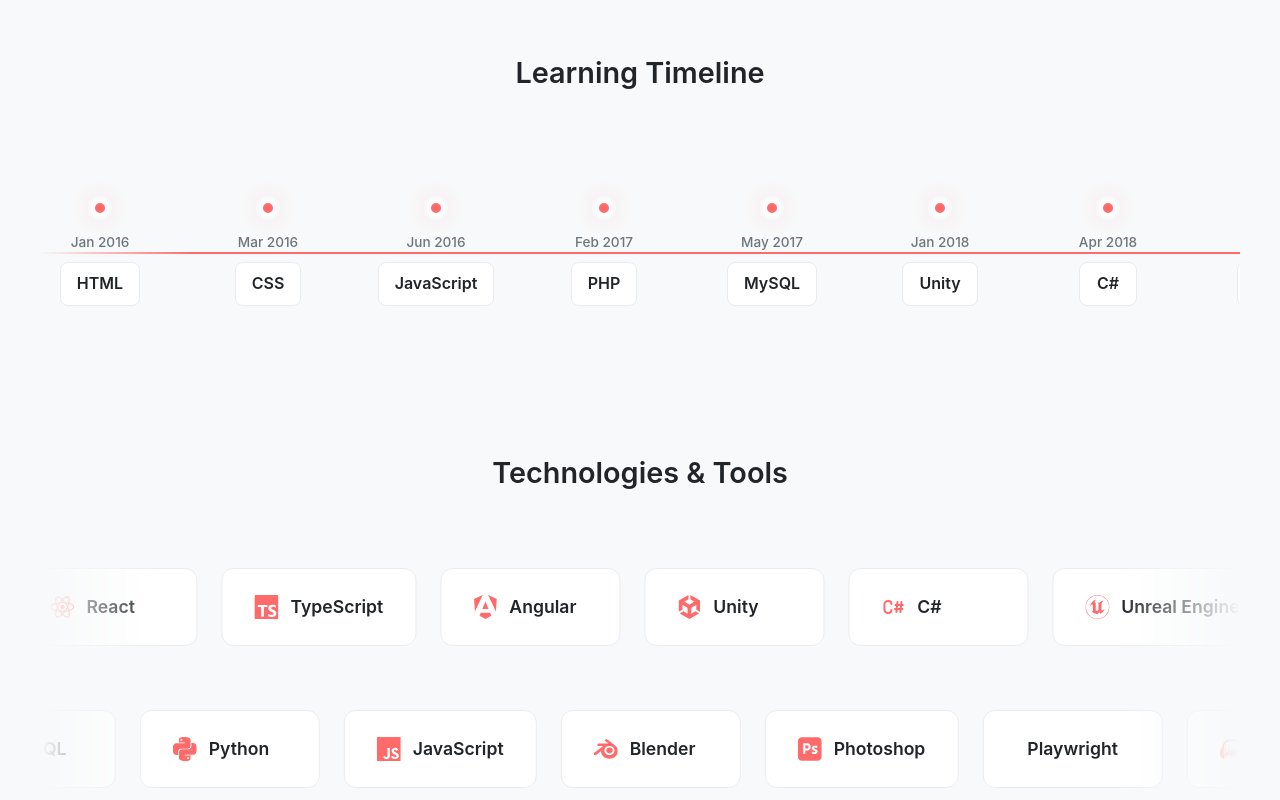
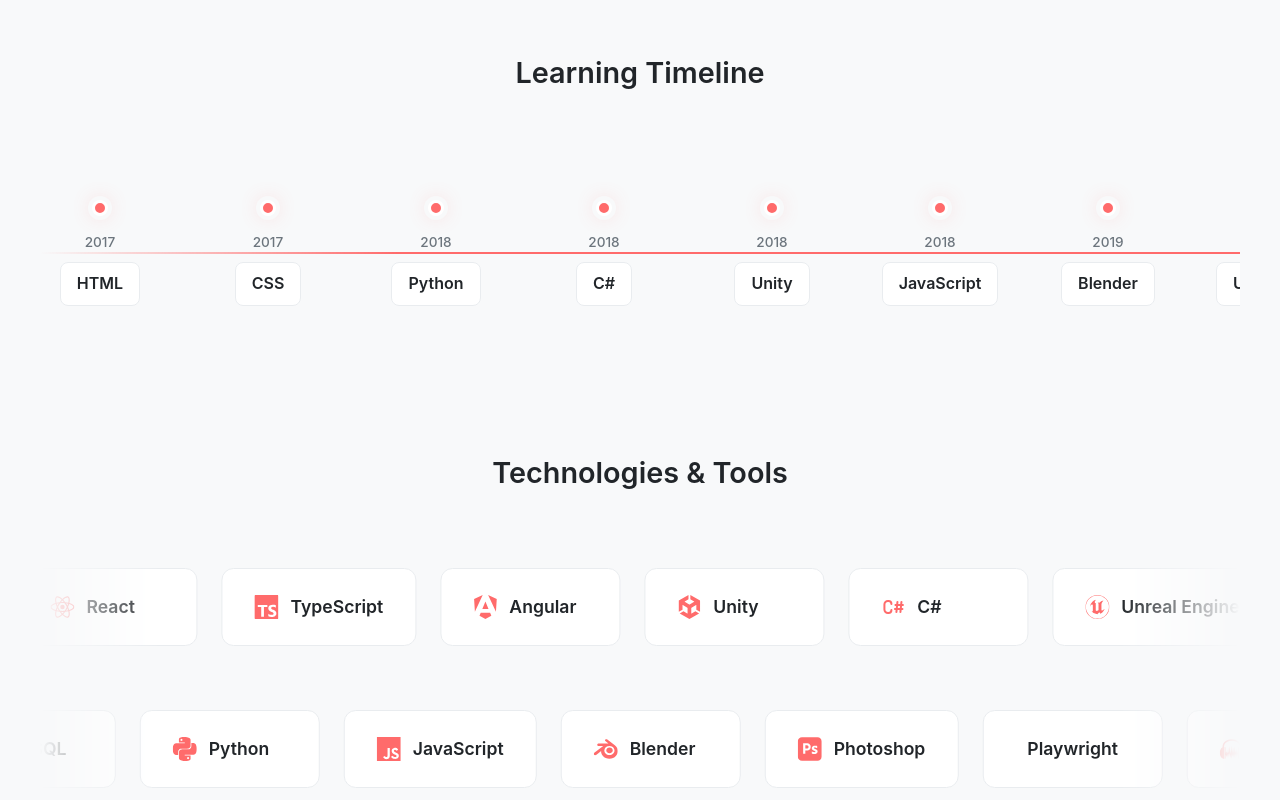
Before and after one commit to didikoh/myself, a React (Vite) app in the folder frontend/: page / in a window 1280 px wide. Shown: the part 3176-3976 px from the top of the page. Built offline with nearby package versions, Linux system fonts and the light colour scheme.

Commit message:
Update mockData.ts

```diff
--- a/frontend/src/data/mockData.ts
+++ b/frontend/src/data/mockData.ts
@@ -1,4 +1,13 @@
-import type { PersonalInfo, Skill, Project, SocialLink, TimelineSkill, AboutInfo, WorkExperience, PlaygroundProject } from "../types";
+import type {
+  PersonalInfo,
+  Skill,
+  Project,
+  SocialLink,
+  TimelineSkill,
+  AboutInfo,
+  WorkExperience,
+  PlaygroundProject,
+} from "../types";
 
 export const personalInfo: PersonalInfo = {
   name: "Koh Wei Zhen",
@@ -12,51 +21,137 @@
 };
 
 export const timelineSkills: TimelineSkill[] = [
-  { year: 2016, month: 'Jan', skill: 'HTML' },
-  { year: 2016, month: 'Mar', skill: 'CSS' },
-  { year: 2016, month: 'Jun', skill: 'JavaScript' },
-  { year: 2017, month: 'Feb', skill: 'PHP' },
-  { year: 2017, month: 'May', skill: 'MySQL' },
-  { year: 2018, month: 'Jan', skill: 'Unity' },
-  { year: 2018, month: 'Apr', skill: 'C#' },
-  { year: 2019, month: 'Aug', skill: 'React' },
-  { year: 2019, month: 'Nov', skill: 'TypeScript' },
-  { year: 2020, month: 'Mar', skill: 'Node.js' },
-  { year: 2020, month: 'Sep', skill: 'Angular' },
-  { year: 2021, month: 'Jan', skill: 'Babylon.js' },
-  { year: 2021, month: 'Jun', skill: 'Python' },
-  { year: 2022, month: 'Feb', skill: 'Unreal Engine' },
-  { year: 2022, month: 'May', skill: 'C++' },
-  { year: 2022, month: 'Oct', skill: 'Blueprint' },
-  { year: 2023, month: 'Mar', skill: 'AR Foundation' },
-  { year: 2023, month: 'Aug', skill: 'Playwright' },
+  { year: 2017, month: "", skill: "HTML" },
+  { year: 2017, month: "", skill: "CSS" },
+  { year: 2018, month: "", skill: "Python" },
+  { year: 2018, month: "", skill: "C#" },
+  { year: 2018, month: "", skill: "Unity" },
+  { year: 2018, month: "", skill: "JavaScript" },
+  { year: 2019, month: "", skill: "Blender" },
+  { year: 2019, month: "", skill: "Unreal Engine 4" },
+  { year: 2019, month: "", skill: "C++" },
+  { year: 2020, month: "", skill: "Mixed Reality" },
+  { year: 2020, month: "", skill: "Multiplayer Synchornize" },
+  { year: 2020, month: "", skill: "Game AI" },
+  { year: 2021, month: "", skill: "Automation" },
+  { year: 2022, month: "", skill: "Unreal Engine 5" },
+  { year: 2022, month: "", skill: "Virtual Reality" },
+  { year: 2022, month: "", skill: "Steam Advanced Session" },
+  { year: 2023, month: "", skill: "Augmented Reality" },
+  { year: 2023, month: "", skill: "Metaverse Development" },
+  { year: 2023, month: "", skill: "ASP.NET" },
+  { year: 2023, month: "", skill: "Angular" },
+  { year: 2024, month: "", skill: "LLM API Calling" },
+  { year: 2024, month: "", skill: "Telegram Bot API" },
+  { year: 2024, month: "", skill: "Telegram Mini App" },
+  { year: 2024, month: "", skill: "Web3 Integration" },
+  { year: 2024, month: "", skill: "Verge3D" },
+  { year: 2025, month: "", skill: "Playwright" },
+  { year: 2025, month: "", skill: "React" },
+  { year: 2025, month: "", skill: "Vite" },
+  { year: 2025, month: "", skill: "Typescript" },
+  { year: 2025, month: "", skill: "Babylon.js" },
+  { year: 2025, month: "", skill: "PHP" },
+  { year: 2025, month: "", skill: "RESTful API" },
+  { year: 2025, month: "", skill: "Laravel" },
+  { year: 2025, month: "", skill: "MySQL" },
+  { year: 2025, month: "", skill: "Node.js" },
+  { year: 2025, month: "", skill: "Cloudflare" },
+  { year: 2025, month: "", skill: "Unreal Engine Advanced" },
+  { year: 2025, month: "", skill: "Chatbot RAG" },
 ];
 
 export const skills: Skill[] = [
   // Game Development
   { id: "1", name: "Unity", level: 5, category: "frontend", icon: "SiUnity" },
   { id: "2", name: "C#", level: 4, category: "backend", icon: "TbBrandCSharp" },
-  { id: "3", name: "Unreal Engine", level: 3, category: "frontend", icon: "SiUnrealengine" },
+  {
+    id: "3",
+    name: "Unreal Engine",
+    level: 3,
+    category: "frontend",
+    icon: "SiUnrealengine",
+  },
   { id: "4", name: "C++", level: 2, category: "backend", icon: "SiCplusplus" },
-  { id: "5", name: "Blueprint", level: 4, category: "frontend", icon: "SiUnrealengine" },
-  { id: "6", name: "AR Foundation", level: 3, category: "frontend", icon: "TbAugmentedReality" },
-  { id: "7", name: "Babylon.js", level: 5, category: "frontend", icon: "SiBabylondotjs" },
+  {
+    id: "5",
+    name: "Blueprint",
+    level: 4,
+    category: "frontend",
+    icon: "SiUnrealengine",
+  },
+  {
+    id: "6",
+    name: "AR Foundation",
+    level: 3,
+    category: "frontend",
+    icon: "TbAugmentedReality",
+  },
+  {
+    id: "7",
+    name: "Babylon.js",
+    level: 5,
+    category: "frontend",
+    icon: "SiBabylondotjs",
+  },
 
   // Web Development
   { id: "8", name: "React", level: 5, category: "frontend", icon: "SiReact" },
-  { id: "9", name: "TypeScript", level: 5, category: "frontend", icon: "SiTypescript" },
-  { id: "10", name: "Angular", level: 4, category: "frontend", icon: "SiAngular" },
-  { id: "11", name: "Node.js", level: 4, category: "backend", icon: "SiNodedotjs" },
+  {
+    id: "9",
+    name: "TypeScript",
+    level: 5,
+    category: "frontend",
+    icon: "SiTypescript",
+  },
+  {
+    id: "10",
+    name: "Angular",
+    level: 4,
+    category: "frontend",
+    icon: "SiAngular",
+  },
+  {
+    id: "11",
+    name: "Node.js",
+    level: 4,
+    category: "backend",
+    icon: "SiNodedotjs",
+  },
   { id: "12", name: "PHP", level: 4, category: "backend", icon: "SiPhp" },
   { id: "13", name: "MySQL", level: 4, category: "backend", icon: "SiMysql" },
   { id: "14", name: "Python", level: 3, category: "backend", icon: "SiPython" },
-  { id: "15", name: "JavaScript", level: 5, category: "frontend", icon: "SiJavascript" },
+  {
+    id: "15",
+    name: "JavaScript",
+    level: 5,
+    category: "frontend",
+    icon: "SiJavascript",
+  },
 
   // Media & Design
   { id: "16", name: "Blender", level: 1, category: "tools", icon: "SiBlender" },
-  { id: "18", name: "Photoshop", level: 1, category: "tools", icon: "SiAdobephotoshop" },
-  { id: "19", name: "Playwright", level: 4, category: "tools", icon: "SiPlaywright" },
-  { id: "20", name: "Audacity", level: 2, category: "tools", icon: "SiAudacity" },
+  {
+    id: "18",
+    name: "Photoshop",
+    level: 1,
+    category: "tools",
+    icon: "SiAdobephotoshop",
+  },
+  {
+    id: "19",
+    name: "Playwright",
+    level: 4,
+    category: "tools",
+    icon: "SiPlaywright",
+  },
+  {
+    id: "20",
+    name: "Audacity",
+    level: 2,
+    category: "tools",
+    icon: "SiAudacity",
+  },
 ];
 
 export const projects: Project[] = [
@@ -144,14 +239,7 @@
       "/projects/CKG/Anyara/Location.webp",
       "/projects/CKG/Anyara/Drone.webp",
     ],
-    technologies: [
-      "JavaScript",
-      "Verge3D",
-      "PHP",
-      "MySQL",
-      "HTML",
-      "CSS",
-    ],
+    technologies: ["JavaScript", "Verge3D", "PHP", "MySQL", "HTML", "CSS"],
     links: [
       {
         type: "website",
@@ -394,8 +482,7 @@
 ];
 
 export const aboutInfo: AboutInfo = {
-  introduction:
-    "Birthday: 1999/2/25 | Zodiac: Pisces ♓ | MBTI: ENFP",
+  introduction: "Birthday: 1999/2/25 | Zodiac: Pisces ♓ | MBTI: ENFP",
   roles: [
     {
       icon: "🎮",
@@ -419,12 +506,14 @@
   education: {
     universityName: "Asia Pacific University of Technology & Innovation (APU)",
     degree: "Bachelor of Computer Game Development",
-    major: "Dual Degree Programmed with Staffordshire University, United Kingdom",
+    major:
+      "Dual Degree Programmed with Staffordshire University, United Kingdom",
     startYear: 2018,
     endYear: 2021,
     cgpa: "3.20/4.00 (Second Upper)",
     location: "Bukit Jalil, Kuala Lumpur",
-    certificateLink: "https://drive.google.com/file/d/1j5oTN--x9bFQoxvBipbJByctxbXU9Iza/view",
+    certificateLink:
+      "https://drive.google.com/file/d/1j5oTN--x9bFQoxvBipbJByctxbXU9Iza/view",
   },
   funFacts: [
     {
@@ -463,7 +552,16 @@
       "Built real estate visualization tools with Unity and Unreal Engine.",
       "Collaborated with clients and designers to align digital sales materials with branding goals.",
     ],
-    technologies: ["React", "TypeScript", "Vite", "PHP", "MySQL", "Babylon.js", "Unity", "Unreal Engine"],
+    technologies: [
+      "React",
+      "TypeScript",
+      "Vite",
+      "PHP",
+      "MySQL",
+      "Babylon.js",
+      "Unity",
+      "Unreal Engine",
+    ],
   },
   {
     id: "2",
@@ -481,7 +579,13 @@
       "Developed Unity-based game-play features and integrated blockchain-based transactions.",
       "Collaborated with teams to prototype and test blockchain game mechanics.",
     ],
-    technologies: ["Unreal Engine 5", "Blueprint", "Unity", "Blockchain", "TON Wallet"],
+    technologies: [
+      "Unreal Engine 5",
+      "Blueprint",
+      "Unity",
+      "Blockchain",
+      "TON Wallet",
+    ],
   },
   {
     id: "3",
@@ -497,7 +601,14 @@
       "Collaborated on web development initiatives involving portals and AI chatbots, employing Angular for front-end design and a back-end stack comprising C# and Python.",
       "Assisted in manual testing within a QA role, creating comprehensive test plans.",
     ],
-    technologies: ["Unity", "AR Foundation", "Angular", "C#", "Python", "Metaverse"],
+    technologies: [
+      "Unity",
+      "AR Foundation",
+      "Angular",
+      "C#",
+      "Python",
+      "Metaverse",
+    ],
   },
   {
     id: "4",
```
